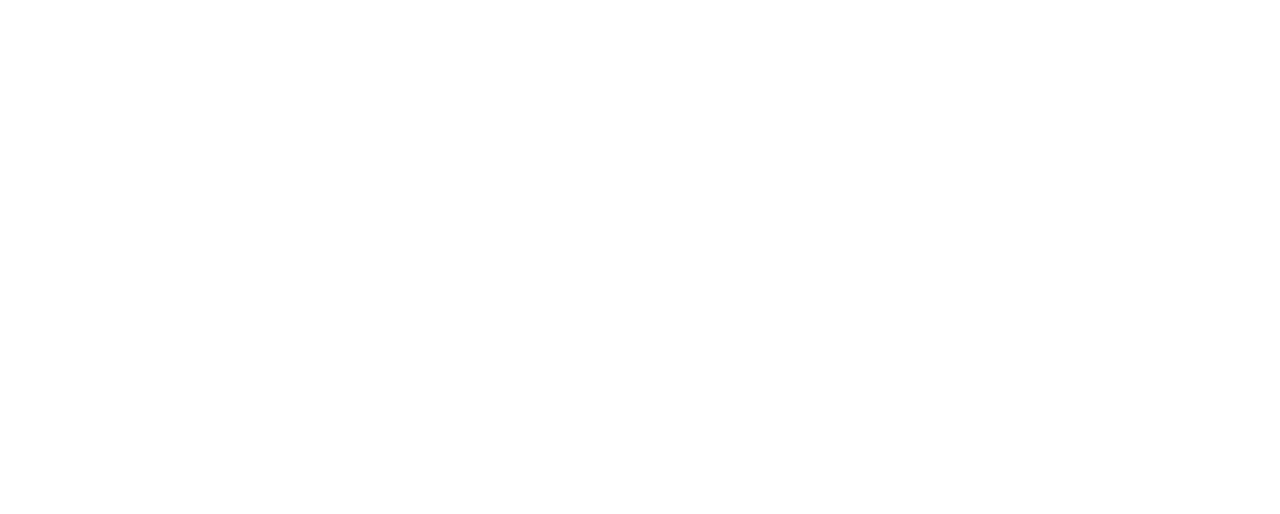
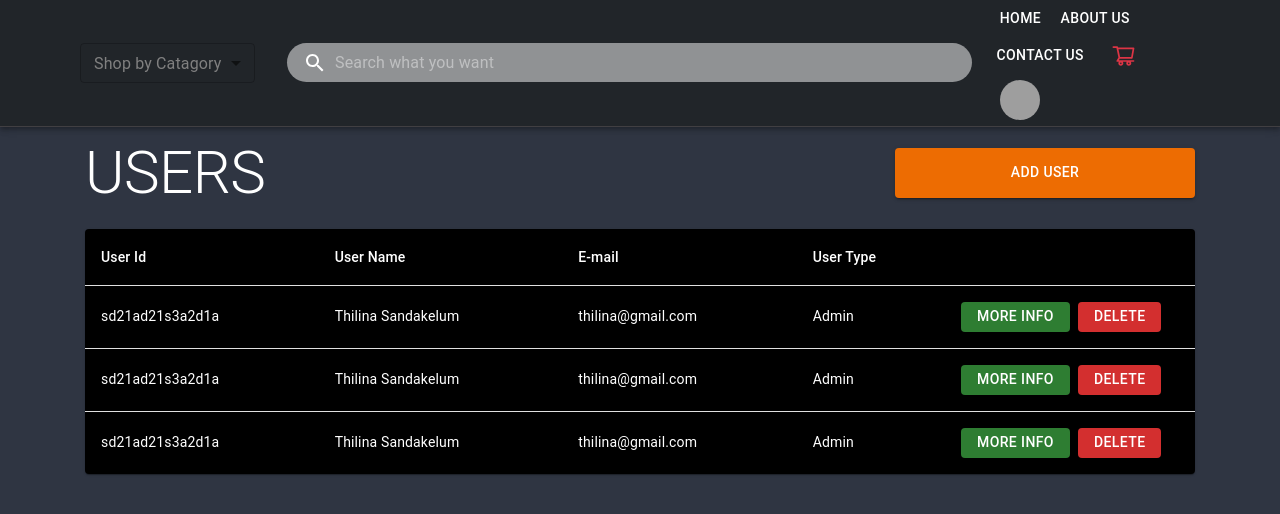
Before and after one commit to Emart-Ecommerce-Sem4/E-Mart-Frontend, a React (Create React App) app: page /users in a window 1280 px wide. Before the commit this address had no page. Shown: the top 514 px of the page. Built offline with nearby package versions, Linux system fonts and the light colour scheme; grey boxes are pictures that could not be loaded.

Commit message:
Done Users Page

```diff
--- a/src/App.jsx
+++ b/src/App.jsx
@@ -17,6 +17,7 @@
 import AdminDashboard from './pages/admin-dashboard';
 import ProductAddPage from './pages/product-add-page';
 import VariantEditPage from './pages/variant-edit-page';
+import Users from './pages/users';
 
 function App() {
   const userAuth = useSelector((state) => state.user.auth);
@@ -42,6 +43,7 @@
         <Route path="/admin/:page" element={<AdminDashboard />} exact />
         <Route path="/product/add/" element={<ProductAddPage />} />
         <Route path="/variant/edit/:id" element={<VariantEditPage />} exact />
+        <Route path="/users" element={<Users />} exact />
       </Routes>
     </ThemeProvider>
   );
--- /dev/null
+++ b/src/pages/users/index.jsx
@@ -0,0 +1,83 @@
+import { CssBaseline, Stack, Typography , Button } from '@mui/material';
+import React from 'react';
+import NavBar from '../../components/NavBar';
+import HeightBox from '../../components/HeightBox';
+import Table from '@mui/material/Table';
+import TableBody from '@mui/material/TableBody';
+import TableCell from '@mui/material/TableCell';
+import TableContainer from '@mui/material/TableContainer';
+import TableHead from '@mui/material/TableHead';
+import TableRow from '@mui/material/TableRow';
+import Paper from '@mui/material/Paper';
+
+
+function createData(id,name,email,type){
+  return { id , name , email , type} ;
+}
+
+const rows = [
+  createData('sd21ad21s3a2d1a' , 'Thilina Sandakelum' , 'thilina@gmail.com' , 'Admin') ,
+  createData('sd21ad21s3a2d1a' , 'Thilina Sandakelum' , 'thilina@gmail.com' , 'Admin') ,
+  createData('sd21ad21s3a2d1a' , 'Thilina Sandakelum' , 'thilina@gmail.com' , 'Admin') ,
+];
+
+export default function Users() {
+  return (
+    <div>
+      <CssBaseline />
+      <NavBar />
+      <HeightBox height={10} />
+      <div style={{paddingLeft : "85px" , paddingRight : "85px"}}>
+        <Stack direction="row" alignItems="center">
+          <div>
+            <Typography variant='h2'>
+              USERS
+            </Typography>
+          </div>
+          <div style={{width : "100%" , textAlign : "right"}}>
+            <Button variant="contained" style={{width : "300px" , height : "50px"}}>
+              Add User
+            </Button>
+          </div>
+        </Stack>
+        <HeightBox height = {20} />
+
+        <TableContainer component={Paper}>
+          <Table sx={{ minWidth: 650 }} aria-label="simple table">
+            <TableHead>
+              <TableRow>
+                <TableCell>User Id</TableCell>
+                <TableCell>User Name</TableCell>
+                <TableCell>E-mail</TableCell>
+                <TableCell>User Type</TableCell>
+                <TableCell> </TableCell>
+              </TableRow>
+            </TableHead>
+            <TableBody>
+              {rows.map((row) => (
+                <TableRow
+                  key={row.id}
+                  sx={{ '&:last-child td, &:last-child th': { border: 0 } }}
+                >
+                  <TableCell component="th" scope="row">
+                    {row.id}
+                  </TableCell>
+                  <TableCell >{row.name}</TableCell>
+                  <TableCell >{row.email}</TableCell>
+                  <TableCell >{row.type}</TableCell>
+                  <TableCell width={250}>
+                    <Stack spacing={1} direction="row">
+                      <Button variant="contained" color="success" style={{height:"30px"}}> More info</Button>
+                      <Button variant="contained" color="error" style={{height:"30px"}}> DELETE </Button>
+                    </Stack>
+                  </TableCell>
+                </TableRow>
+              ))}
+            </TableBody>
+          </Table>
+        </TableContainer>
+
+      </div>
+    </div>
+  );
+}
```
